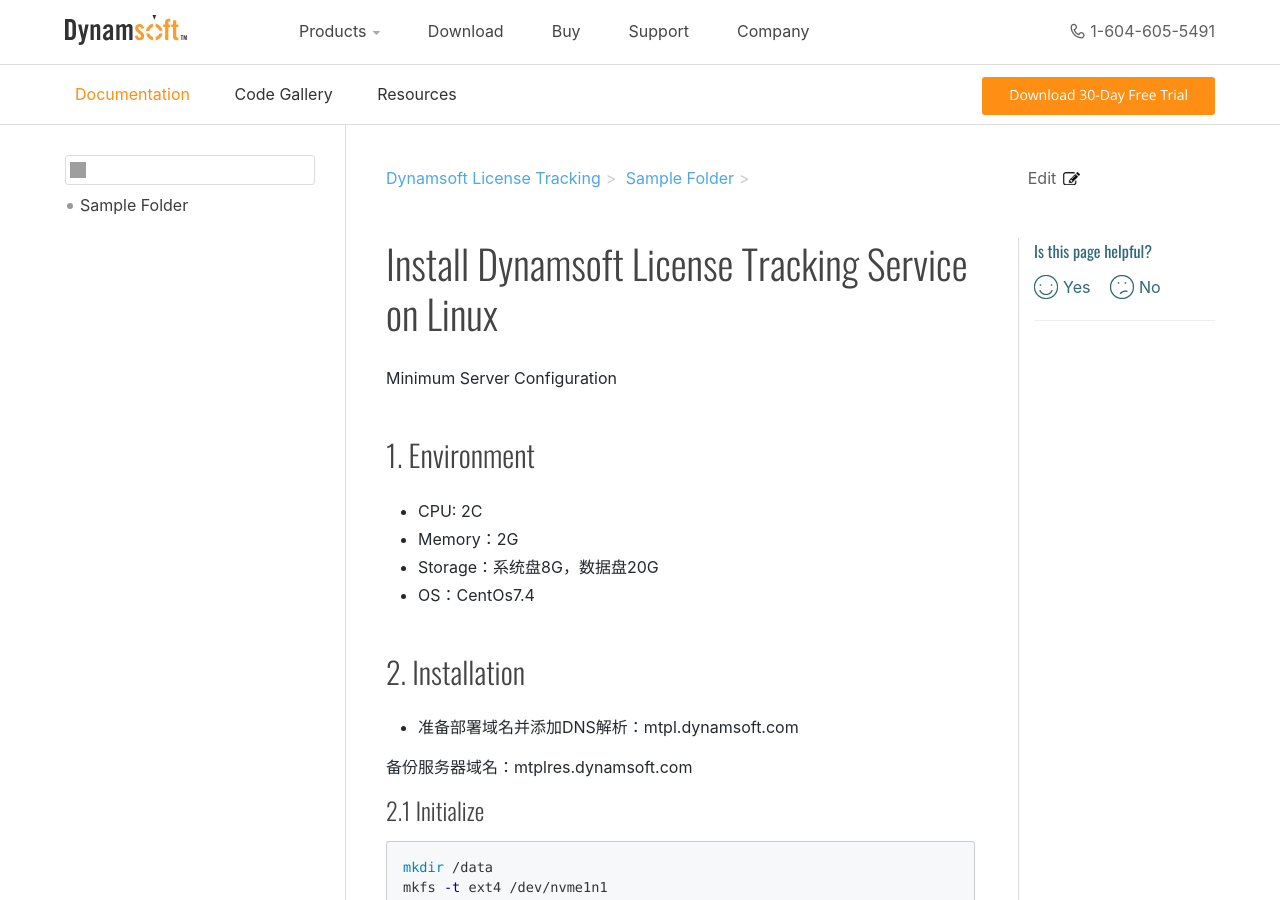
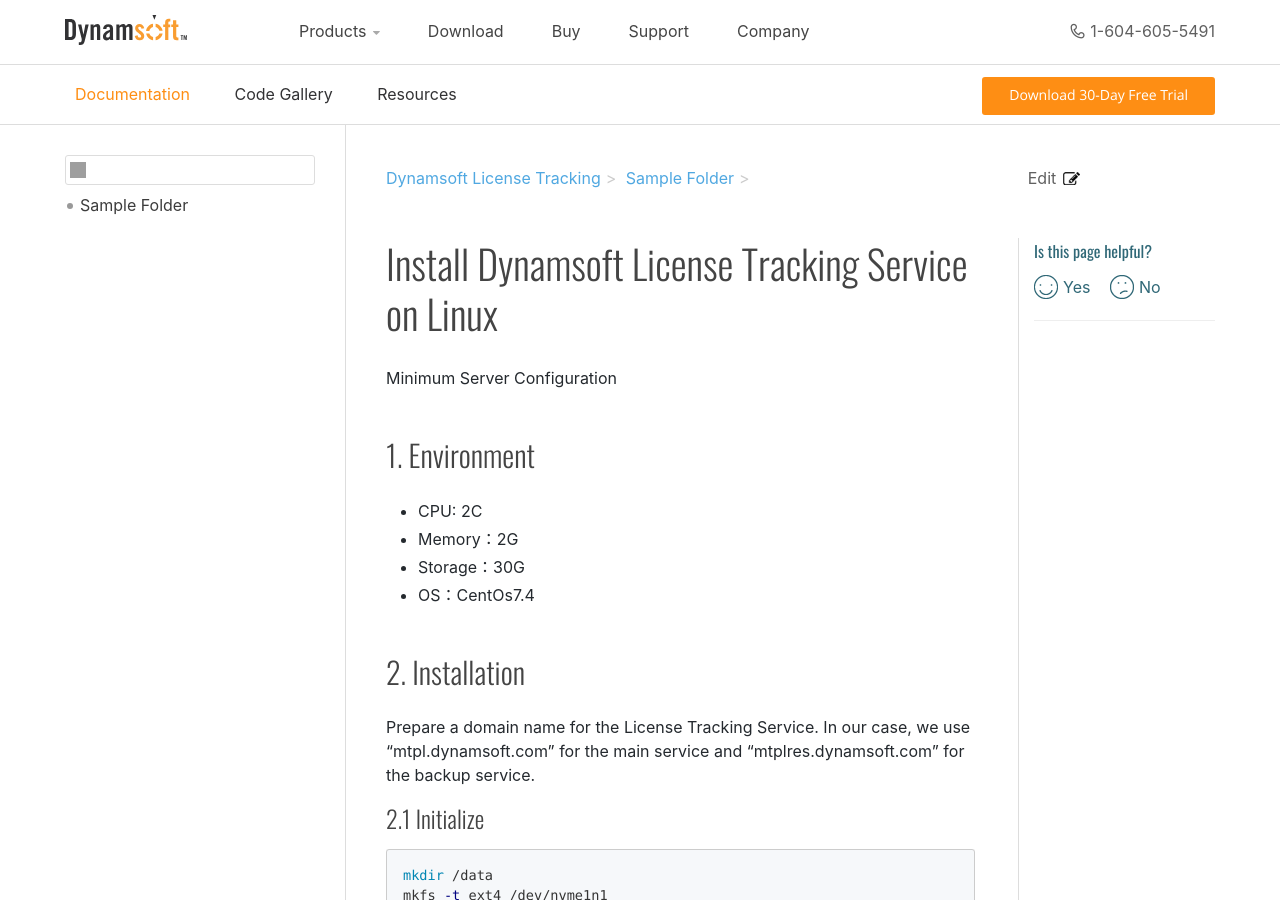
Before and after one commit to dynamsoft-docs/license-server-docs, a Jekyll site: the page built from selfhosting/LTSonLinux.md, in a window 1280 px wide and 900 px high. Built offline with Jekyll 4.4.1, drawn with Linux system fonts in a browser that asks for light colours; comment, search, counter and statistics services are not loaded; grey boxes are pictures that could not be loaded.

Commit message:
remove Chinese

```diff
--- a/selfhosting/LTSonLinux.md
+++ b/selfhosting/LTSonLinux.md
@@ -14,14 +14,12 @@
 
 * CPU: 2C
 * Memory：2G
-* Storage：系统盘8G，数据盘20G
+* Storage：30G
 * OS：CentOs7.4
 
 ## Installation
 
-* 准备部署域名并添加DNS解析：mtpl.dynamsoft.com
-
-备份服务器域名：mtplres.dynamsoft.com
+Prepare a domain name for the License Tracking Service. In our case, we use "mtpl.dynamsoft.com" for the main service and "mtplres.dynamsoft.com" for the backup service.
 
 ### Initialize
 
```
